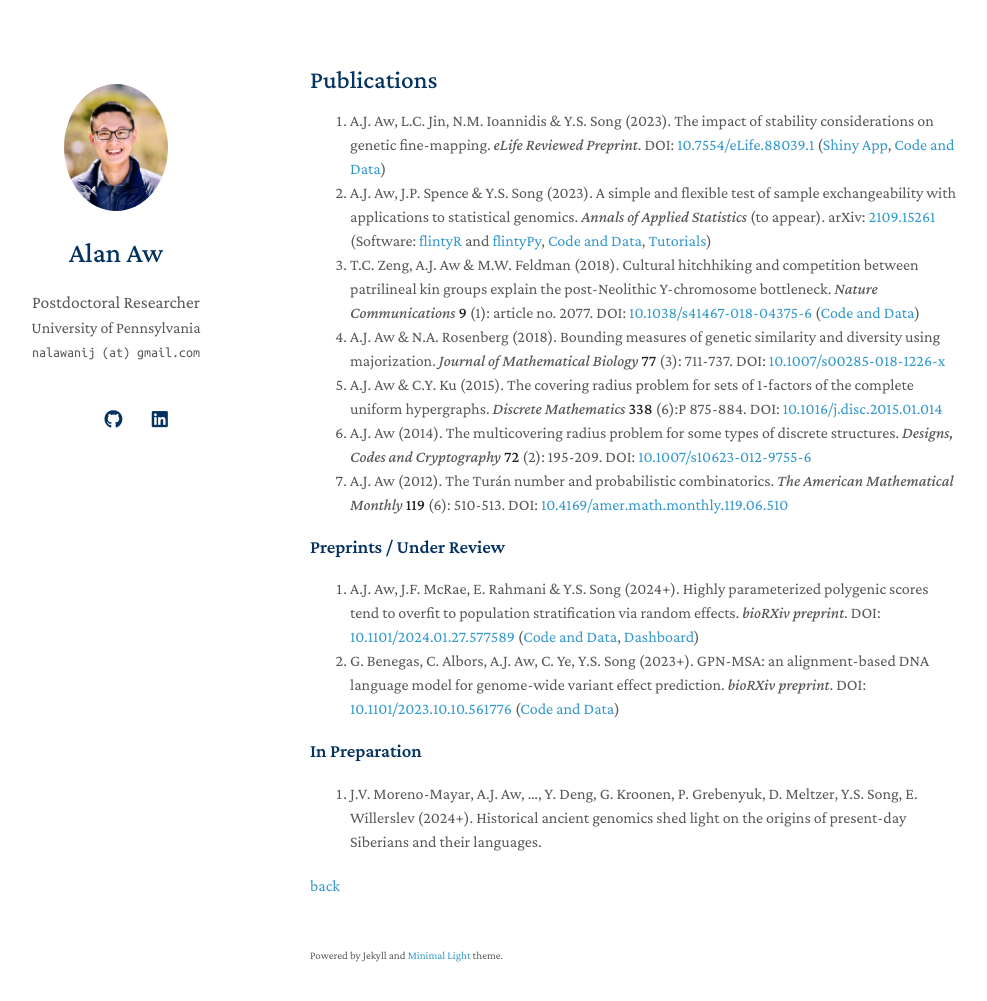
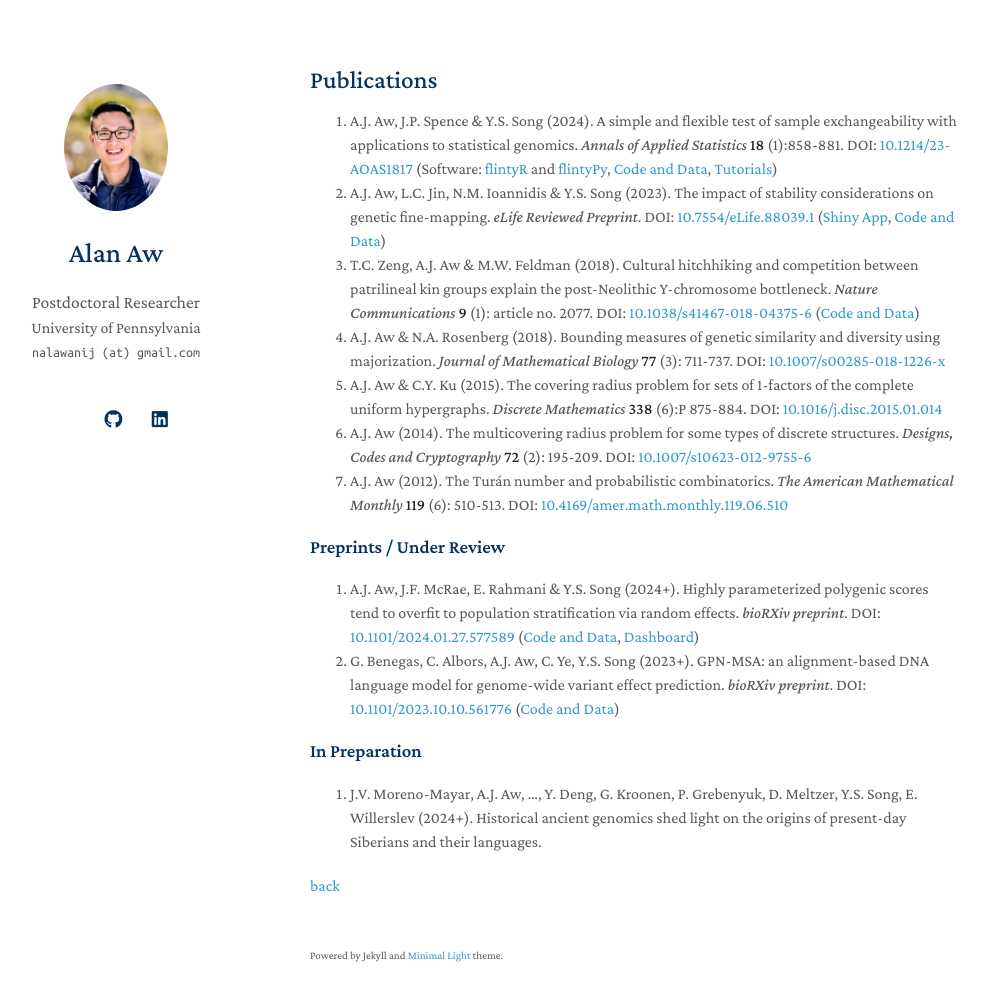
Before and after one commit to alanaw1/alanaw1.github.io, a Jekyll site: the page built from research.md, in a window 1280 px wide and 1036 px high. Shown: the top 1001 px of the window, without its empty margins (160-1147 px from the left). Built offline with Jekyll 4.4.1, drawn with Linux system fonts in a browser that asks for light colours; nearby versions of some CDN libraries; a style sheet for code colours, icons or effects is not loaded; our own code applies the rules of GitHub Pages for plain Markdown files.

Commit message:
update personal website with AoAS publication

```diff
--- a/_data/publications.yml
+++ b/_data/publications.yml
@@ -4,10 +4,10 @@ main:
     authors: Alan J. Aw, Jeffrey P. Spence, Yun S. Song
     conference_short: Ann. Appl. Stat
     conference: The Annals of Applied Statistics
-    pdf: https://arxiv.org/abs/2109.15261
+    pdf: https://doi.org/10.1214/23-AOAS1817
     code: https://github.com/songlab-cal/flinty
     page: https://alanaw1.github.io/flintyR
-    notes: To Appear
+    notes: Volume 18, pp. 858-881
     image: ./assets/img/AoAS_2023_simple.jpeg
 
   - title: The impact of stability considerations on genetic fine-mapping
--- a/research.md
+++ b/research.md
@@ -4,8 +4,8 @@ layout: homepage
 
 ## Publications
 
-7. A.J. Aw, L.C. Jin, N.M. Ioannidis & Y.S. Song (2023). The impact of stability considerations on genetic fine-mapping. *eLife Reviewed Preprint*. DOI: [10.7554/eLife.88039.1](https://doi.org/10.7554/eLife.88039.1) ([Shiny App](https://alan-aw.shinyapps.io/stability_v0/), [Code and Data](https://github.com/songlab-cal/StableFM))
-6. A.J. Aw, J.P. Spence & Y.S. Song (2023). A simple and flexible test of sample exchangeability with applications to statistical genomics. *Annals of Applied Statistics* (to appear). arXiv: [2109.15261](https://arxiv.org/abs/2109.15261) (Software: [flintyR](https://cran.rstudio.com/web/packages/flintyR/index.html) and [flintyPy](https://pypi.org/project/flintypy/), [Code and Data](https://github.com/songlab-cal/flinty), [Tutorials](https://alanaw1.github.io/flintyR/))
+7. A.J. Aw, J.P. Spence & Y.S. Song (2024). A simple and flexible test of sample exchangeability with applications to statistical genomics. *Annals of Applied Statistics* **18** (1):858-881. DOI: [10.1214/23-AOAS1817](https://doi.org/10.1214/23-AOAS1817) (Software: [flintyR](https://cran.rstudio.com/web/packages/flintyR/index.html) and [flintyPy](https://pypi.org/project/flintypy/), [Code and Data](https://github.com/songlab-cal/flinty), [Tutorials](https://alanaw1.github.io/flintyR/))
+6. A.J. Aw, L.C. Jin, N.M. Ioannidis & Y.S. Song (2023). The impact of stability considerations on genetic fine-mapping. *eLife Reviewed Preprint*. DOI: [10.7554/eLife.88039.1](https://doi.org/10.7554/eLife.88039.1) ([Shiny App](https://alan-aw.shinyapps.io/stability_v0/), [Code and Data](https://github.com/songlab-cal/StableFM))
 5. T.C. Zeng, A.J. Aw & M.W. Feldman (2018). Cultural hitchhiking and competition between patrilineal kin groups explain the post-Neolithic Y-chromosome bottleneck. *Nature Communications* **9** (1): article no. 2077. DOI: [10.1038/s41467-018-04375-6](https://doi.org/10.1038/s41467-018-04375-6) ([Code and Data](https://github.com/alanaw1/CulturalHitchhiking))
 4. A.J. Aw & N.A. Rosenberg (2018). Bounding measures of genetic similarity and diversity using majorization. *Journal of Mathematical Biology* **77** (3): 711-737. DOI: [10.1007/s00285-018-1226-x](https://doi.org/10.1007/s00285-018-1226-x)
 3. A.J. Aw & C.Y. Ku (2015). The covering radius problem for sets of 1-factors of the complete uniform hypergraphs. *Discrete Mathematics* **338** (6):P 875-884. DOI: [10.1016/j.disc.2015.01.014](https://doi.org/10.1016/j.disc.2015.01.014)
```
